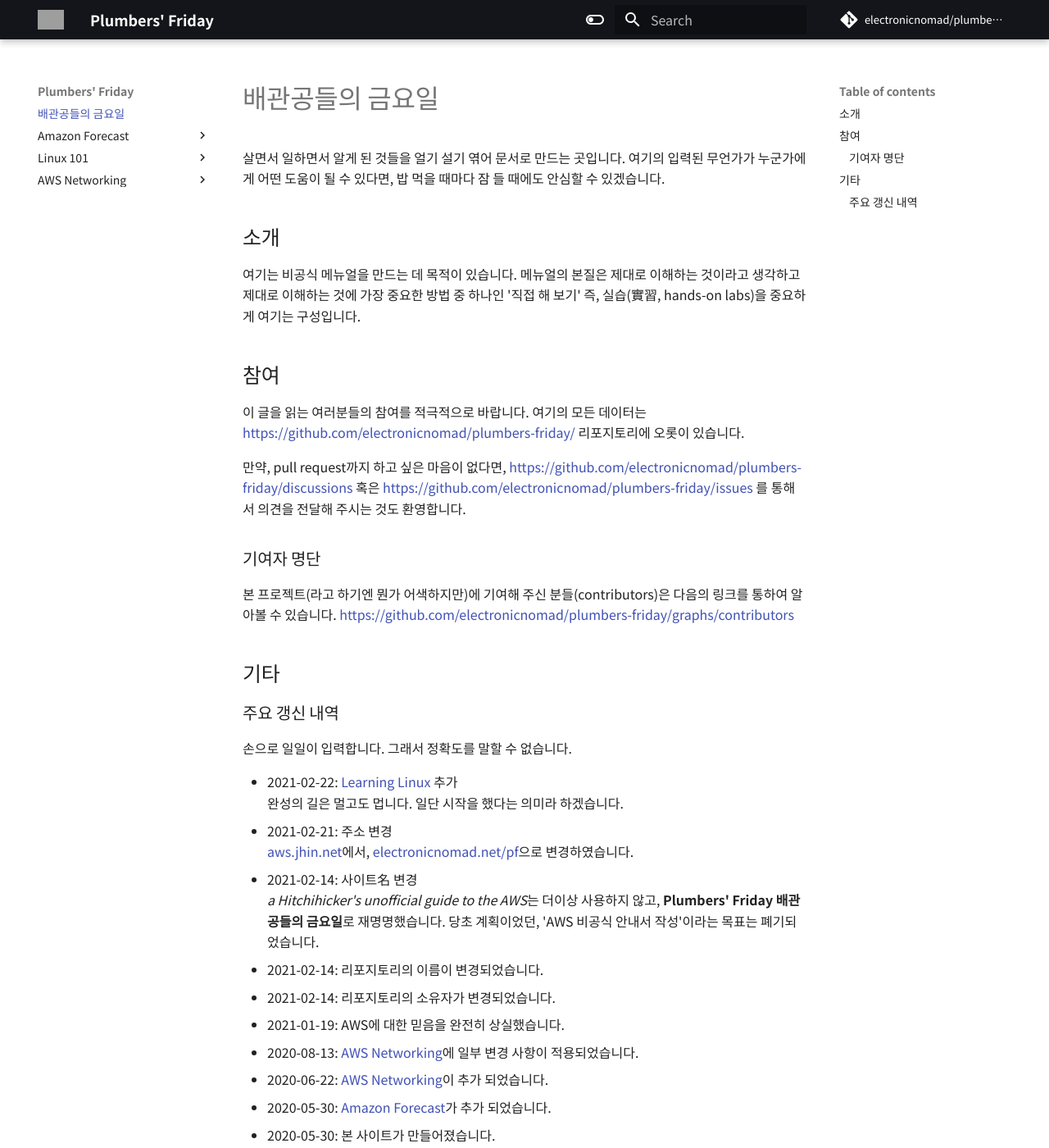
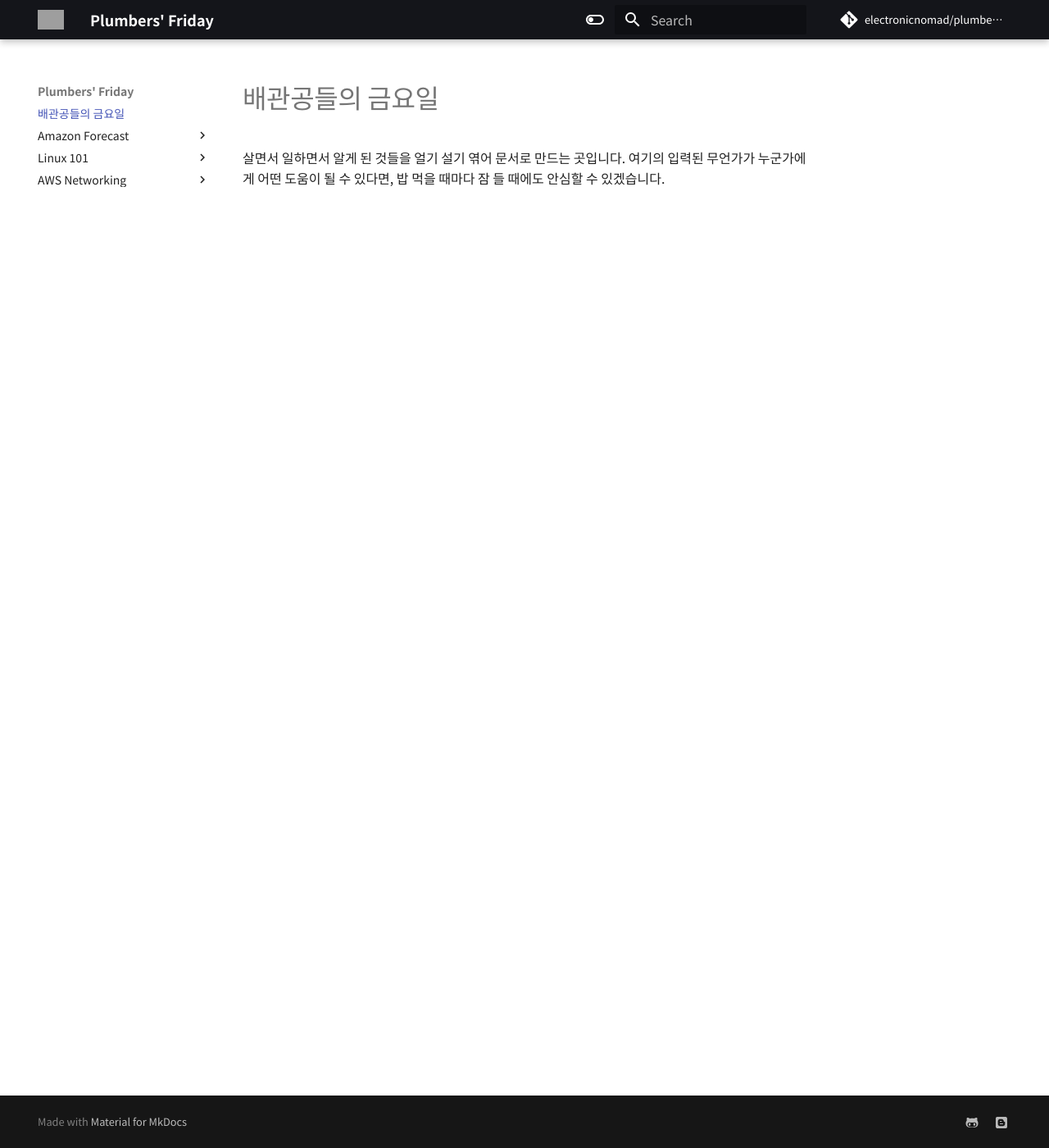
Before and after one commit to electronicnomad/plumbers-friday, an MkDocs documentation site: the page built from docs/index.md, in a window 1280 px wide and 1400 px high. Shown: the whole window at 82% size. Built offline with MkDocs 1.6.1 and Material for MkDocs 9.7.7, drawn with Linux system fonts in a browser that asks for light colours; some web fonts are replaced; comment, search, counter and statistics services are not loaded; grey boxes are pictures that could not be loaded.

Commit message:
Update index.md

```diff
--- a/docs/index.md
+++ b/docs/index.md
@@ -3,50 +3,3 @@
 살면서 일하면서 알게 된 것들을 얼기 설기 엮어 문서로 만드는 곳입니다.
 여기의 입력된 무언가가 누군가에게 어떤 도움이 될 수 있다면,
 밥 먹을 때마다 잠 들 때에도 안심할 수 있겠습니다.
-
-## 소개
-
-여기는 비공식 메뉴얼을 만드는 데 목적이 있습니다.
-메뉴얼의 본질은 제대로 이해하는 것이라고 생각하고
-제대로 이해하는 것에 가장 중요한 방법 중 하나인
-'직접 해 보기' 즉, 실습(實習, hands-on labs)을 중요하게 여기는 구성입니다.
-
-## 참여
-
-이 글을 읽는 여러분들의 참여를 적극적으로 바랍니다.
-여기의 모든 데이터는
-<https://github.com/electronicnomad/plumbers-friday/>
-리포지토리에 오롯이 있습니다.
-
-만약, pull request까지 하고 싶은 마음이 없다면,
-<https://github.com/electronicnomad/plumbers-friday/discussions> 혹은
-<https://github.com/electronicnomad/plumbers-friday/issues> 를 통해서
-의견을 전달해 주시는 것도 환영합니다.
-
-### 기여자 명단
-
-본 프로젝트(라고 하기엔 뭔가 어색하지만)에 기여해 주신 분들(contributors)은 다음의 링크를 통하여
-알아볼 수 있습니다. <https://github.com/electronicnomad/plumbers-friday/graphs/contributors>
-
-## 기타
-
-### 주요 갱신 내역
-
-손으로 일일이 입력합니다. 그래서 정확도를 말할 수 없습니다.
-
-* 2021-02-22: [Learning Linux](/pf/linux) 추가
-  완성의 길은 멀고도 멉니다. 일단 시작을 했다는 의미라 하겠습니다.
-* 2021-02-21: 주소 변경
-  [aws.jhin.net](https://aws.jhin.net/)에서,
-  [electronicnomad.net/pf](https://electronicnomad.net/pf)으로 변경하였습니다.
-* 2021-02-14: 사이트名 변경
-  *a Hitchihicker's unofficial guide to the AWS*는 더이상 사용하지 않고,
-  **Plumbers' Friday 배관공들의 금요일**로 재명명했습니다.
-  당초 계획이었던, 'AWS 비공식 안내서 작성'이라는 목표는 폐기되었습니다.
-* 2021-02-14: 리포지토리의 이름이 변경되었습니다.
-* 2021-02-14: 리포지토리의 소유자가 변경되었습니다.
-* 2021-01-19: AWS에 대한 믿음을 완전히 상실했습니다.
-* 2020-08-13: [AWS Networking](/networking)에 일부 변경 사항이 적용되었습니다.
-* 2020-06-22: [AWS Networking](/networking)이 추가 되었습니다.
-* 2020-05-30: [Amazon Forecast](/forecast)가 추가 되었습니다.
-* 2020-05-30: 본 사이트가 만들어졌습니다.
```
